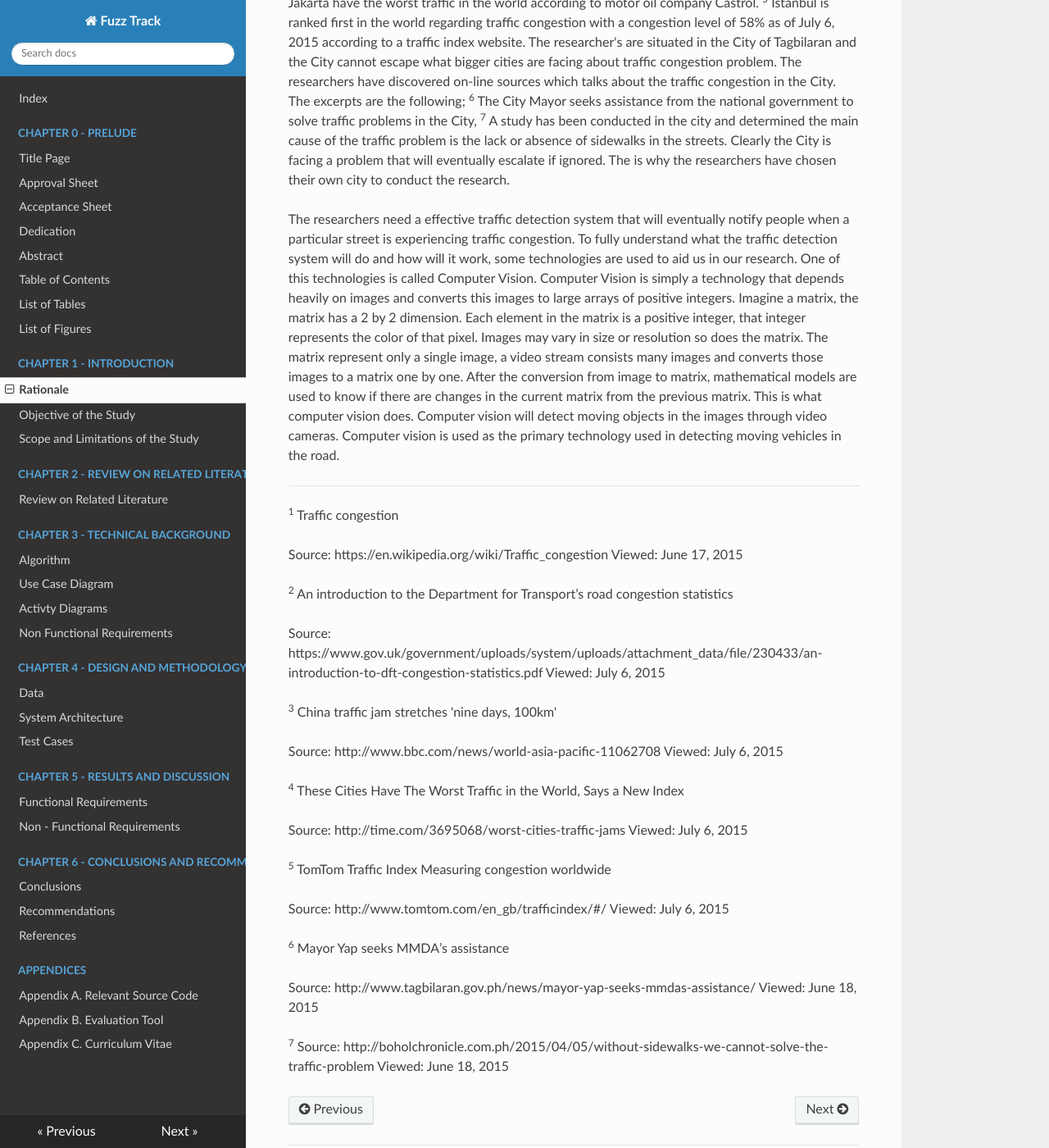
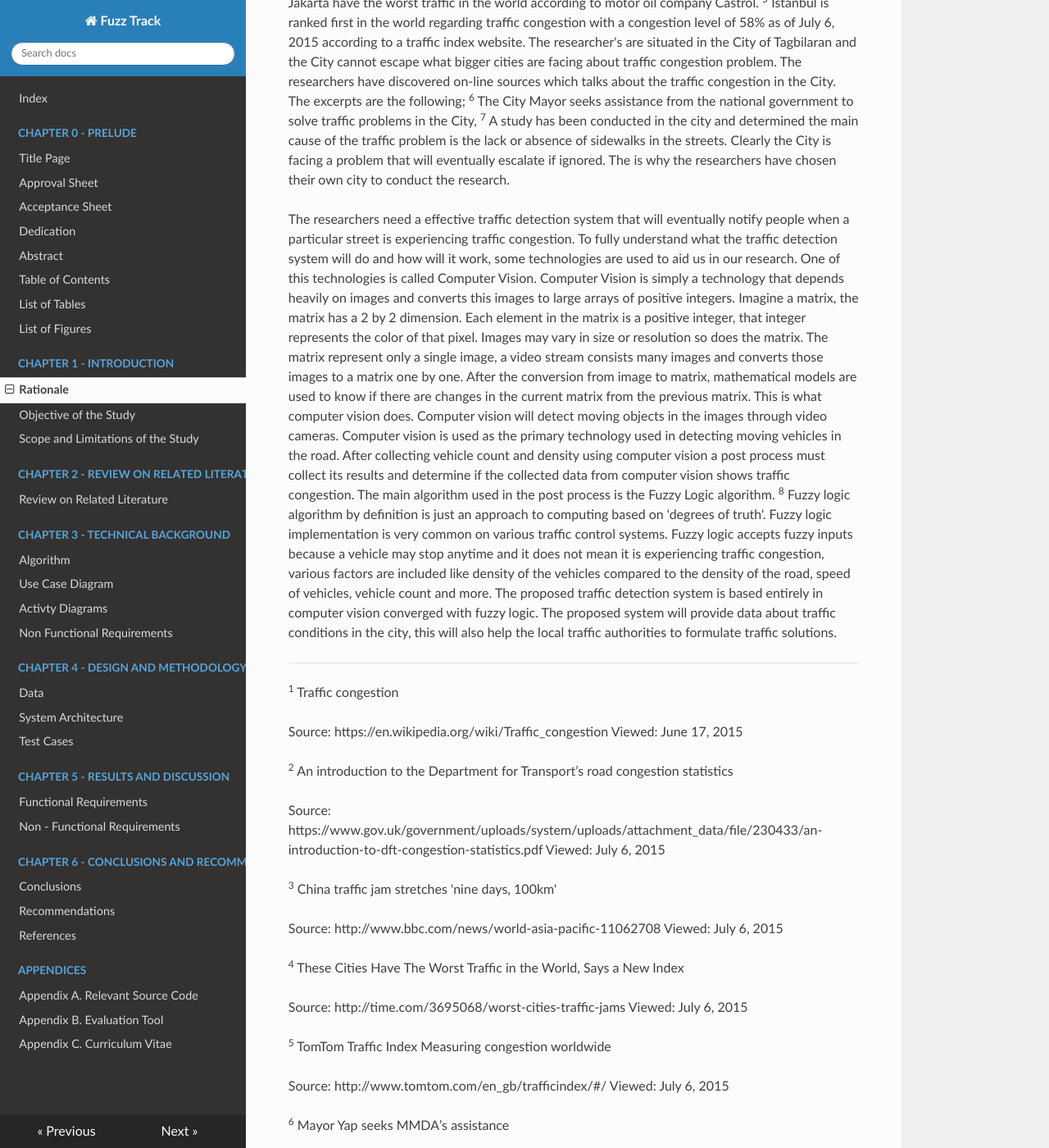
Before and after one commit to mikhailejohnapale/argomada-fuzz-track-doc, an MkDocs documentation site: the page built from docs/chapter1/rationale.md, in a window 1280 px wide and 1400 px high, scrolled down 528 px. Shown: the whole window at 82% size. Built offline with MkDocs 1.6.1, drawn with Linux system fonts in a browser that asks for light colours; nearby versions of some CDN libraries; old or Windows-style settings are respelled for this version of MkDocs; some of the changed text lies outside the part shown.

Commit message:
introduced fuzzy logic

```diff
--- a/docs/chapter1/rationale.md
+++ b/docs/chapter1/rationale.md
@@ -42,6 +42,16 @@ those images to a matrix one by one. After the conversion from image to matrix,
 are used to know if there are changes in the current matrix from the previous matrix. This is what
 computer vision does. Computer vision will detect moving objects in the images through video cameras.
 Computer vision is used as the primary technology used in detecting moving vehicles in the road.
+After collecting vehicle count and density using computer vision a post process must collect its
+results and determine if the collected data from computer vision shows traffic congestion. The main
+algorithm used in the post process is the Fuzzy Logic algorithm. <sup>8</sup> Fuzzy logic algorithm
+by definition is just an approach to computing based on 'degrees of truth'. Fuzzy logic implementation
+is very common on various traffic control systems. Fuzzy logic accepts fuzzy inputs because a vehicle
+may stop anytime and it does not mean it is experiencing traffic congestion, various factors are included
+like density of the vehicles compared to the density of the road, speed of vehicles, vehicle count and more.
+The proposed traffic detection system is based entirely in computer vision converged with fuzzy logic.
+The proposed system will provide data about traffic conditions in the city, this will also help the local
+traffic authorities to formulate traffic solutions.
 
 
 ---
@@ -71,4 +81,9 @@ Source: http://www.tomtom.com/en_gb/trafficindex/#/ Viewed: July 6, 2015
 Source: http://www.tagbilaran.gov.ph/news/mayor-yap-seeks-mmdas-assistance/ Viewed: June 18, 2015
 
 <sup>7</sup>
+
 Source: http://boholchronicle.com.ph/2015/04/05/without-sidewalks-we-cannot-solve-the-traffic-problem Viewed: June 18, 2015
+
+<sup>8</sup> Fuzzy Logic
+
+Source: http://whatis.techtarget.com/definition/fuzzy-logic Viewed: July 6, 2015
```
